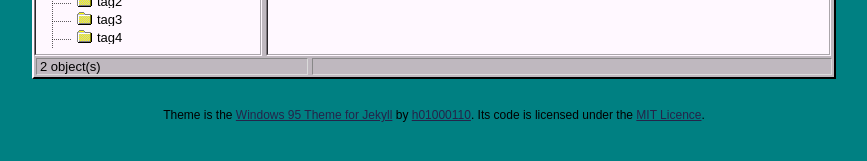
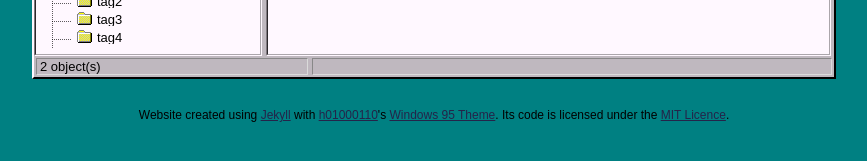
Before and after one commit to LelViLamp/LelViLamp.github.io, a Jekyll site: the page built from index.html, in a window 1280 px wide. Shown: the part 160-321 px from the top of the page, without its empty margins (206-1073 px from the left). Built offline with Jekyll 4.4.1, drawn with Linux system fonts in a browser that asks for light colours.

Commit message:
Footline mentions Jekyll

```diff
--- a/_layouts/default.html
+++ b/_layouts/default.html
@@ -106,7 +106,12 @@
 	<script src="/assets/js/001.js"></script>
 	<script src="/assets/js/002.js"></script>
 	<div class="footer">
-		<p>Theme is the <a href="https://github.com/h01000110/windows-95" target="_blank">Windows 95 Theme for Jekyll</a> by <a href="http://github.com/h01000110" target="_blank">h01000110</a>. Its code is licensed under the <a href="https://github.com/h01000110/h01000110.github.io/blob/master/LICENSE" target="_blank">MIT Licence</a>.</p>
+		<p>
+			Website created using <a href="https://jekyllrb.com" target="_blank">Jekyll</a>
+			with <a href="http://github.com/h01000110" target="_blank">h01000110</a>'s
+			<a href="https://github.com/h01000110/windows-95" target="_blank">Windows 95 Theme</a>.
+			Its code is licensed under the <a href="https://github.com/h01000110/h01000110.github.io/blob/master/LICENSE" target="_blank">MIT Licence</a>.
+		</p>
 	</div>
 </body>
 </html>
```
